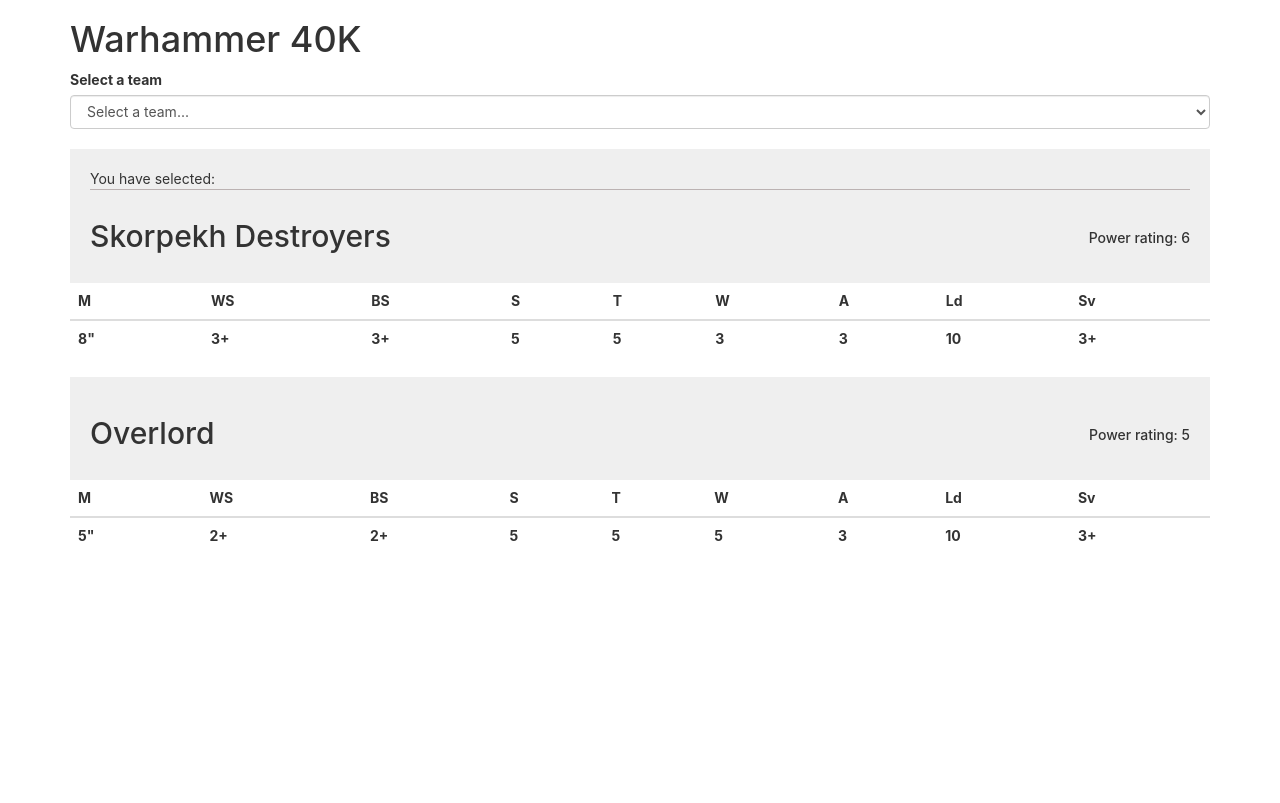
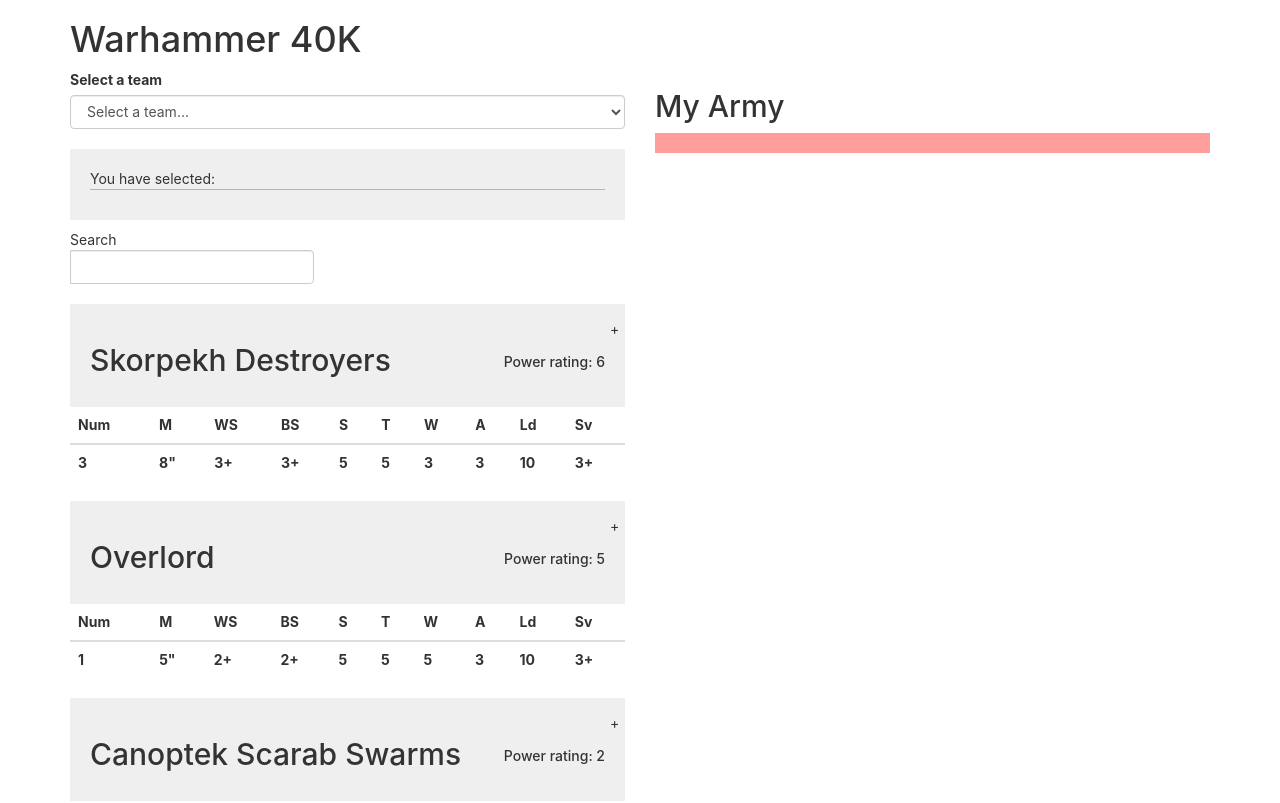
Before and after one commit to Falko27/40K, a React (Create React App) app: page / in a window 1280 px wide. Shown: the top 803 px of the page. Built offline with nearby package versions, Linux system fonts and the light colour scheme.

Commit message:
fix: updates to app and page rendering

```diff
--- a/src/App.js
+++ b/src/App.js
@@ -1,12 +1,19 @@
-import React from 'react';
-import Team from './components/teams/team.js'
-
+import React from "react";
+import Team from "./components/teams/team";
+import Army from "./components/army/army";
 
 function App() {
   return (
     <div className="container App">
       <h1>Warhammer 40K</h1>
-      <Team />
+      <div className="row">
+        <div className="col-md-6">
+          <Team />
+        </div>
+        <div className="col-md-6">
+          <Army />
+        </div>
+      </div>
     </div>
   );
 }
--- /dev/null
+++ b/src/components/army/army.js
@@ -0,0 +1,12 @@
+import React from "react";
+
+const Army = () => {
+  return (
+    <div>
+      <h2>My Army</h2>
+      <div className="armyList"></div>
+    </div>
+  );
+};
+
+export default Army;
--- a/src/components/teams/datasheet.js
+++ b/src/components/teams/datasheet.js
@@ -1,9 +1,13 @@
 const datasheet = {
-    team: [{
-        name: 'Necrons',
-        id: 0 ,
-        units: [{
-            name: 'Skorpekh Destroyers',
+  team: [
+    {
+      name: "Necrons",
+      id: 0,
+      units: [
+        {
+          No: 3,
+          id: 0,
+          name: "Skorpekh Destroyers",
           power: 6,
           M: 8,
           WS: 3,
@@ -13,10 +17,12 @@
           W: 3,
           A: 3,
           Ld: 10,
-            Sv: 3
+          Sv: 3,
         },
         {
-            name: 'Overlord',
+          No: 1,
+          id: 1,
+          name: "Overlord",
           power: 5,
           M: 5,
           WS: 2,
@@ -26,28 +32,97 @@
           W: 5,
           A: 3,
           Ld: 10,
-            Sv: 3
-        }]
+          Sv: 3,
         },
         {
-        name: 'Space Marines',
+          No: 3,
+          id: 2,
+          name: "Canoptek Scarab Swarms",
+          power: 2,
+          M: 10,
+          WS: 4,
+          BS: "",
+          S: 3,
+          T: 3,
+          W: 4,
+          A: 4,
+          Ld: 10,
+          Sv: 6,
+        },
+        {
+          No: 10,
+          id: 3,
+          name: "Necron Warriors",
+          power: 5,
+          M: 5,
+          WS: 3,
+          BS: 3,
+          S: 4,
+          T: 4,
+          W: 1,
+          A: 1,
+          Ld: 10,
+          Sv: 4,
+        },
+      ],
+    },
+    {
+      name: "Space Marines",
       id: 1,
       units: [
         {
-
-            }
-        ]
+          No: 1,
+          id: 0,
+          name: "Primaris Captain",
+          power: 5,
+          M: 6,
+          WS: 2,
+          BS: 2,
+          S: 4,
+          T: 4,
+          W: 6,
+          A: 5,
+          Ld: 9,
+          Sv: 3,
         },
         {
-        name: 'T’au',
+          No: 4,
+          id: 1,
+          name: "Assault Intercessor Squad",
+          power: 5,
+          M: 6,
+          WS: 3,
+          BS: 3,
+          S: 4,
+          T: 4,
+          W: 2,
+          A: 2,
+          Ld: 7,
+          Sv: 3,
+        },
+        {
+          No: 3,
           id: 2,
-        units: [
+          name: "Outrider Squad",
+          power: 6,
+          M: 14,
+          WS: 3,
+          BS: 3,
+          S: 4,
+          T: 5,
+          W: 4,
+          A: 2,
+          Ld: 7,
+          Sv: 3,
+        },
+      ],
+    },
     {
+      name: "T’au",
+      id: 2,
+      units: [],
+    },
+  ],
+};
 
-            }
-        ]
-    }
-]
-}
-
-export default datasheet
+export default datasheet;
--- a/src/components/teams/team.js
+++ b/src/components/teams/team.js
@@ -22,7 +22,7 @@
   };
 
   return (
-    <div className="App">
+    <div className="selectedTeam">
       <label>Select a team</label>
       <select
         value="select a team"
@@ -37,7 +37,7 @@
         ))}
       </select>
       {team && (
-        <div className="teamBlock col-md-12">
+        <div className="titleBlock col-md-12">
           <p>You have selected: {selectedTeam}</p>
         </div>
       )}
--- a/src/components/unit/unit.js
+++ b/src/components/unit/unit.js
@@ -2,27 +2,54 @@
 import datasheet from "../teams/datasheet";
 
 const Unit = (props) => {
+  console.log(props);
   const team = datasheet.team;
 
   const filteredTeams = team.filter((item) =>
     item.name.includes(props.selectedTeam)
   );
+
   const myUnits = filteredTeams[0].units;
   console.log("chosen team", myUnits);
 
+  const addToArmy = (e) => {
+    let armyList = document.querySelector(".armyList");
+    let copyItem = e.target.parentNode.parentNode;
+    let clone = copyItem.cloneNode(true);
+    armyList.append(clone);
+  };
+
+  if (myUnits.length > 0) {
     return (
       <div>
+        <div className="input-group">
+          <div className="input-group-prepend">
+            <span className="input-group-text" id="inputGroup-sizing-default">
+              Search
+            </span>
+          </div>
+          <input
+            type="text"
+            className="form-control"
+            aria-label="Default"
+            aria-describedby="inputGroup-sizing-default"
+          />
+        </div>
         {myUnits.map((unit) => (
-        <>
+          <div key={unit.id}>
             <div className="teamBlock">
+              <div onClick={addToArmy} className="addToArmy">
+                +
+              </div>
               <h2>
                 {unit.name} <span>Power rating: {unit.power}</span>
               </h2>
             </div>
-          <div class="table-responsive-sm">
-            <table class="table">
+            <div className="table-responsive-sm">
+              <table className="table">
                 <thead>
                   <tr>
+                    <th scope="col">Num</th>
                     <th scope="col">M</th>
                     <th scope="col">WS</th>
                     <th scope="col">BS</th>
@@ -36,6 +63,7 @@
                 </thead>
                 <tbody>
                   <tr>
+                    <th scope="col">{unit.No}</th>
                     <th scope="col">{unit.M}"</th>
                     <th scope="col">{unit.WS}+</th>
                     <th scope="col">{unit.BS}+</th>
@@ -49,9 +77,16 @@
                 </tbody>
               </table>
             </div>
-        </>
+          </div>
         ))}
       </div>
     );
+  } else {
+    return (
+      <div>
+        <p>There are currently no units listed for this team</p>
+      </div>
+    );
+  }
 };
 export default Unit;
--- a/src/index.css
+++ b/src/index.css
@@ -1,18 +1,31 @@
 body {
   margin: 0;
-  font-family: -apple-system, BlinkMacSystemFont, 'Segoe UI', 'Roboto', 'Oxygen',
-    'Ubuntu', 'Cantarell', 'Fira Sans', 'Droid Sans', 'Helvetica Neue',
+  font-family: -apple-system, BlinkMacSystemFont, "Segoe UI", "Roboto", "Oxygen",
+    "Ubuntu", "Cantarell", "Fira Sans", "Droid Sans", "Helvetica Neue",
     sans-serif;
   -webkit-font-smoothing: antialiased;
   -moz-osx-font-smoothing: grayscale;
 }
 
 code {
-  font-family: source-code-pro, Menlo, Monaco, Consolas, 'Courier New',
+  font-family: source-code-pro, Menlo, Monaco, Consolas, "Courier New",
     monospace;
 }
 
+.titleBlock {
+  background: #efefef;
+  padding: 20px;
+  margin-top: 20px;
+  margin-bottom: 10px;
+}
+
+.titleBlock p {
+  margin: 0 0 10px;
+  border-bottom: solid 1px #bbb2b2;
+}
+
 .teamBlock {
+  position: relative;
   background: #efefef;
   padding: 20px;
   margin-top: 20px;
@@ -29,3 +42,29 @@
   margin: 0 0 10px;
   border-bottom: solid 1px #bbb2b2;
 }
+
+.addToArmy {
+  position: absolute;
+  right: 5px;
+  top: 5px;
+  cursor: pointer;
+  display: inline-block;
+  width: 10px;
+  padding: 10px;
+  border-radius: 20px;
+  text-align: center;
+}
+
+.armyList {
+  background: #ff9c9c;
+  padding: 10px;
+}
+
+.armyList > div {
+  border: solid 1px #efefef;
+  margin-bottom: 10px;
+}
+
+.armyList .teamBlock {
+  margin-top: 0px;
+}
```
Lines whose indentation alone changed are shown as unchanged.
